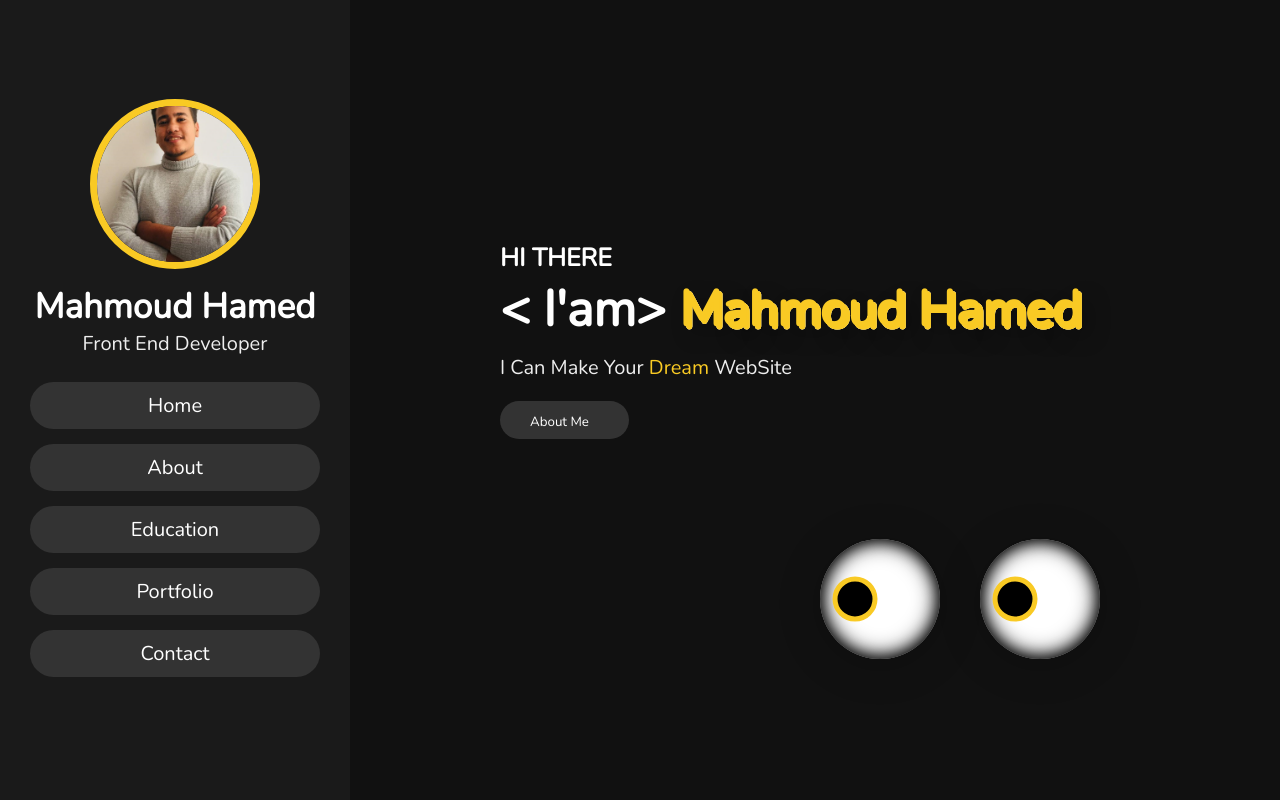
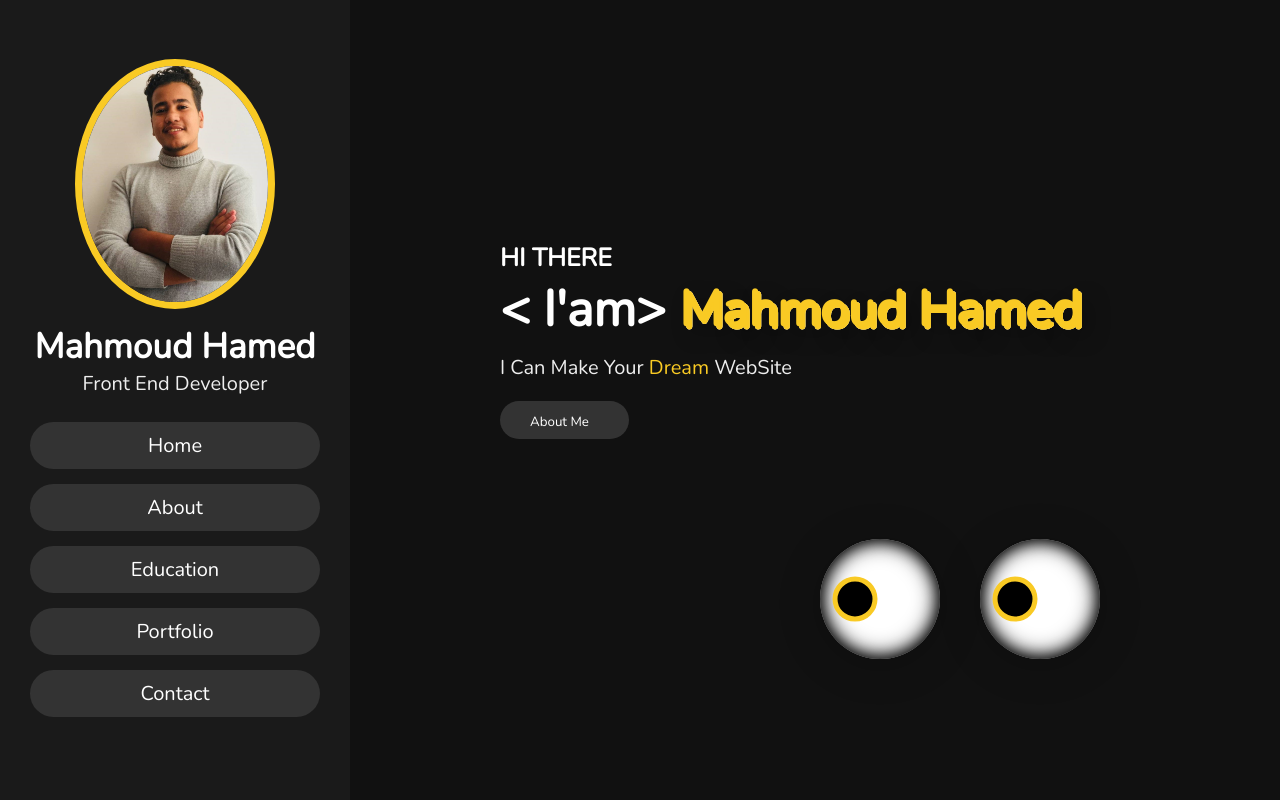
Before and after one commit to Mahmoudhamed24/Mahmoud_Hamed, a plain HTML site: page index.html in a window 1280 px wide. Shown: the top 800 px of the page. Drawn offline with nearby package versions, Linux system fonts and the light colour scheme.

Commit message:
Update style.css

```diff
--- a/style.css
+++ b/style.css
@@ -100,8 +100,8 @@ header {
 }
 
 header .user img {
-    height: 17rem;
-    width: 17rem;
+    height: 25rem;
+    width: 20rem;
     border-radius: 50%;
     object-fit: cover;
     margin-bottom: 1rem;
```
